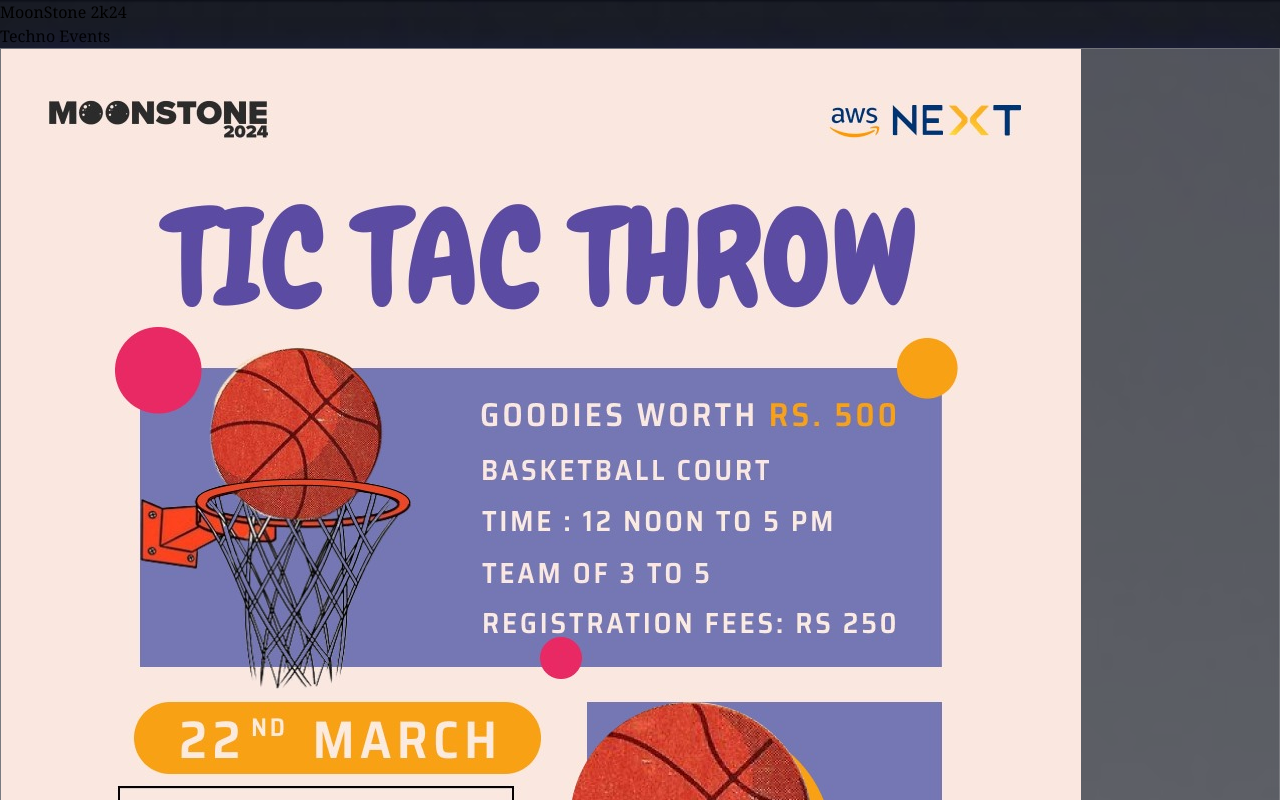
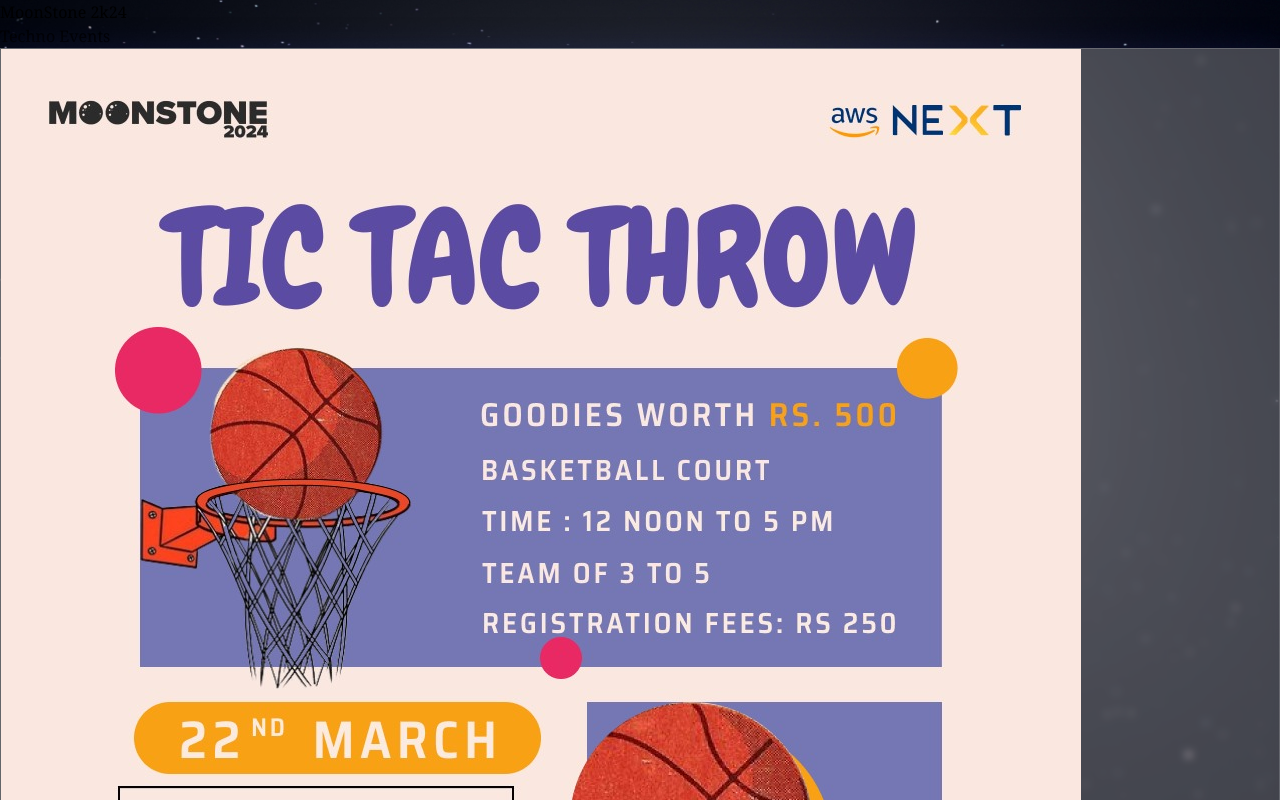
Before and after one commit to priyanshi1282/moonstone-techno-events, a React (Vite) app: page / in a window 1280 px wide. Shown: the top 800 px of the page. Built offline with nearby package versions, Linux system fonts and the light colour scheme.

Commit message:
bg fixed

```diff
--- a/src/App.css
+++ b/src/App.css
@@ -4,7 +4,7 @@
 
 body{
   background-image: url('/public/assets/images/moon-space.svg');
-  @apply font-serif bg-cover bg-center bg-no-repeat;
+  @apply font-serif bg-cover bg-center bg-no-repeat bg-fixed;
 }
 
 .event-card{
```
